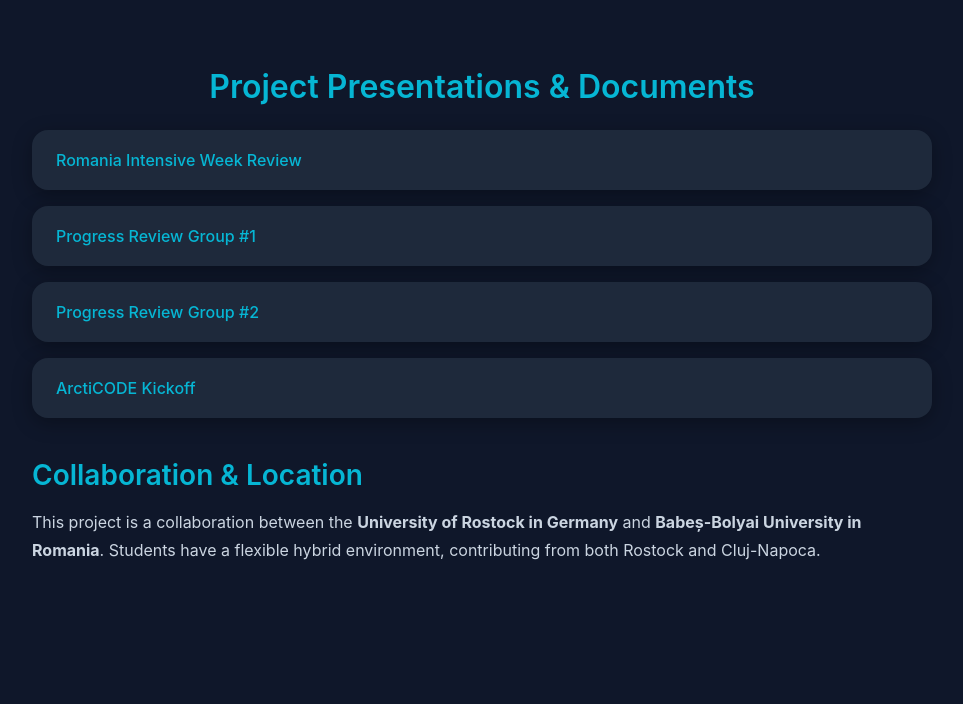
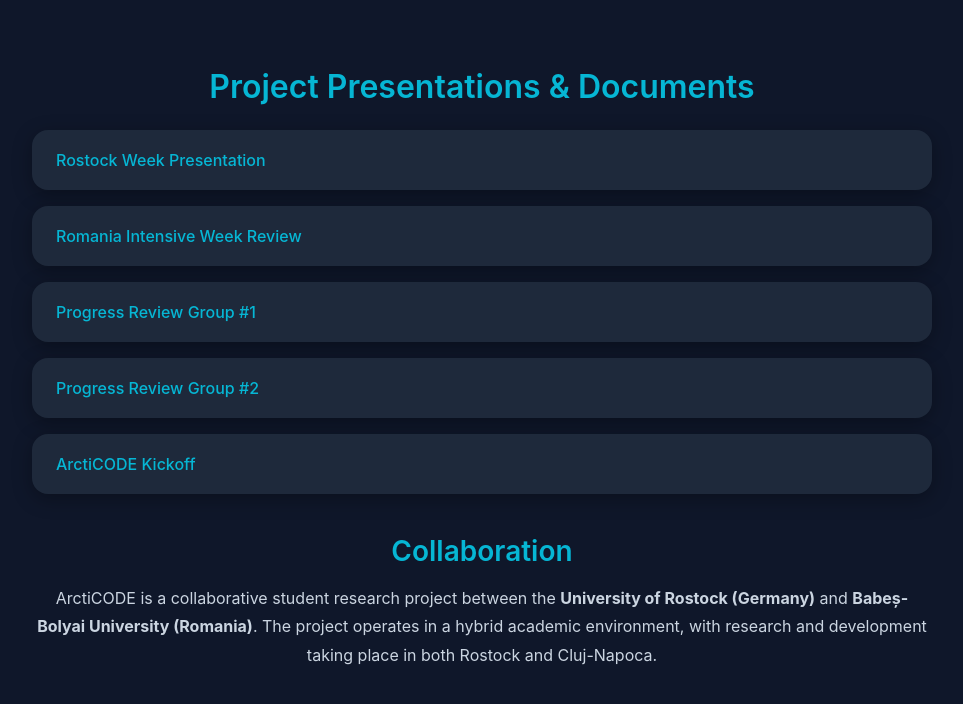
Before and after one commit to Klaraaorban/autonomous-shipping, a React (Create React App) app: page /autonomous-shipping/progress in a window 1280 px wide. Shown: the top 704 px of the page, without its empty margins (158-1121 px from the left). Built offline with nearby package versions, Linux system fonts and the light colour scheme.

Commit message:
added another important document

```diff
--- a/src/progress.js
+++ b/src/progress.js
@@ -36,6 +36,12 @@
                 </h2>
 
                 <motion.div {...cardHover} style={cardStyle}>
+                    <a href="https://docs.google.com/presentation/d/1WAUkq085-KkG7adkeS0a0GOhy2rgG5lz/edit?usp=sharing&ouid=110491990081584974378&rtpof=true&sd=true" target="_blank" rel="noopener noreferrer" style={linkStyle}>
+                        Rostock Week Presentation
+                    </a>
+                </motion.div>
+
+                                <motion.div {...cardHover} style={cardStyle}>
                     <a href="https://docs.google.com/presentation/d/1MDdGaZeodeDjGZvdQdsFH25OKKHdTL9Y/edit?usp=sharing&ouid=110491990081584974378&rtpof=true&sd=true" target="_blank" rel="noopener noreferrer" style={linkStyle}>
                         Romania Intensive Week Review
                     </a>
@@ -59,12 +65,15 @@
                     </a>
                 </motion.div>
 
-                <h2 style={{ fontSize: "1.75rem", fontWeight: "600", color: "#06b6d4", margin: "40px 0 8px" }}>
-                    Collaboration & Location
+
+                <h2 style={{ fontSize: "1.75rem", fontWeight: "600", color: "#06b6d4", margin: "40px 0 8px", textAlign: "center" }}>
+                    Collaboration
                 </h2>
-                <p style={{ lineHeight: 1.8, marginBottom: "20px" }}>
-                    This project is a collaboration between the <strong>University of Rostock in Germany</strong> and <strong>Babeș-Bolyai University in Romania</strong>. Students have a flexible hybrid environment, contributing from both Rostock and Cluj-Napoca.
-                </p>
+                <p style={{ lineHeight: 1.8, marginBottom: "20px", textAlign: "center" }}>
+
+                    ArctiCODE is a collaborative student research project between the <strong>University of Rostock (Germany)</strong> and <strong>Babeș-Bolyai University (Romania)</strong>.
+                    The project operates in a hybrid academic environment, with research and development taking place in both Rostock and Cluj-Napoca.
+                    </p>
             </motion.div>
         </div>
     );
```
